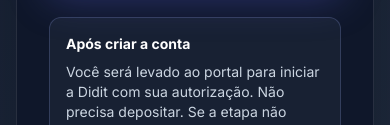
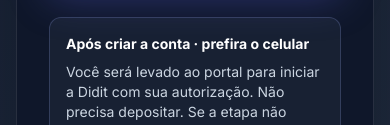
Before and after one commit to HenriqueGuilhermeUx/nexa-site, a plain HTML site: page cadastro.html in a window 390 px wide. Shown: the part 1102-1227 px from the top of the page. Drawn offline with nearby package versions, Linux system fonts and the light colour scheme.

Commit message:
feat(onboarding): recommend mobile for camera-assisted Didit verification

```diff
--- a/cadastro.html
+++ b/cadastro.html
@@ -28,7 +28,7 @@
       <button id="submitBtn" class="w-full bg-indigo-500 hover:bg-indigo-600 p-3 rounded-lg font-bold cta-glow">Criar conta e continuar para a verificação</button>
       <p id="msg" class="mt-4 text-sm text-center"></p>
       <aside class="mt-5 rounded-xl border border-indigo-300/20 bg-slate-800/60 p-4 text-sm text-slate-300" aria-label="Como começar a verificação">
-        <strong class="text-white">Após criar a conta</strong>
+        <strong class="text-white">Após criar a conta · prefira o celular</strong>
         <p class="mt-2">Você será levado ao portal para iniciar a Didit com sua autorização. Não precisa depositar. Se a etapa não aparecer, não envie documentos por chat: <a class="text-cyan-300 underline" href="/insights/primeira-utilizacao-nexa.html">veja o guia</a> ou <a class="text-cyan-300 underline" href="https://t.me/NexaTheoBot" target="_blank" rel="noopener noreferrer">fale com o Theo</a>.</p>
       </aside>
       <p class="mt-4 text-sm text-slate-300 text-center">Já criou conta e a verificação travou? <a class="text-cyan-300 underline" href="/ajuda-verificacao.html">Conte onde encontrou dificuldade (20 segundos)</a>. Sem CPF ou documentos.</p>
```
